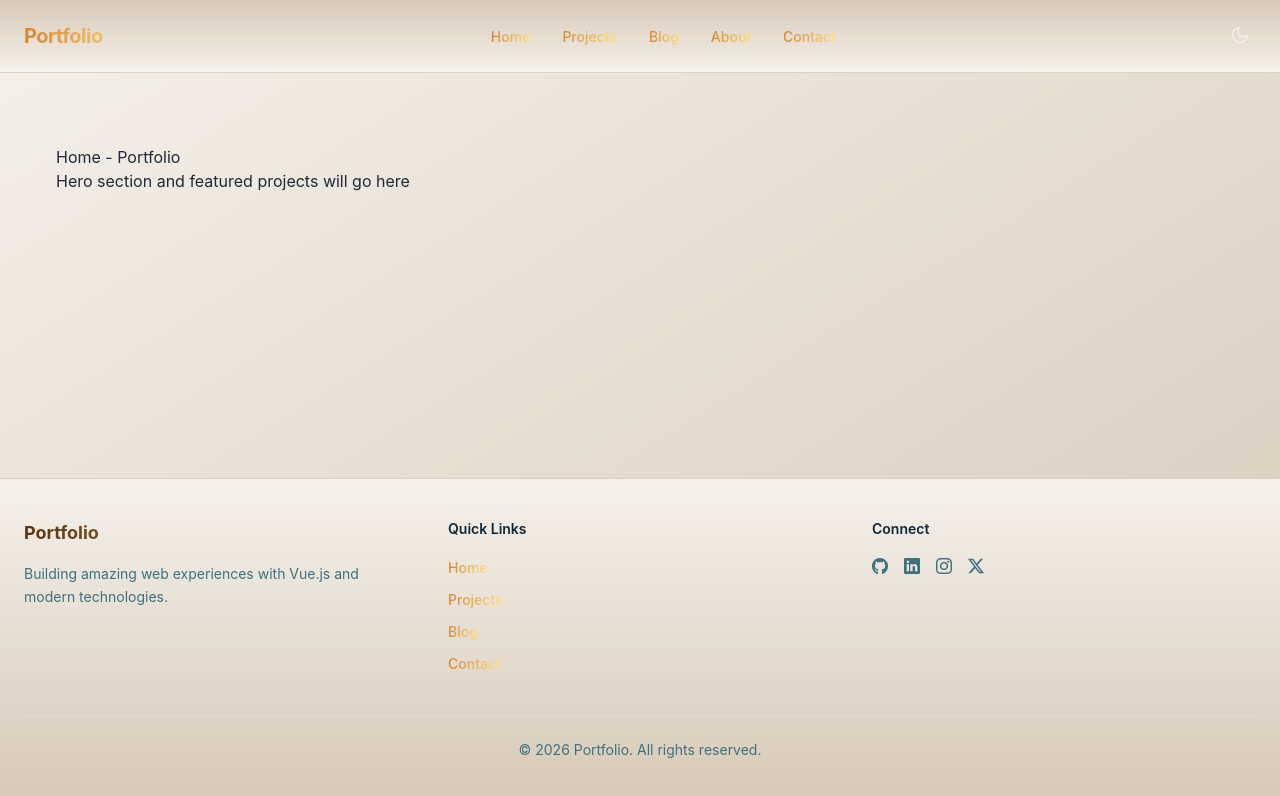
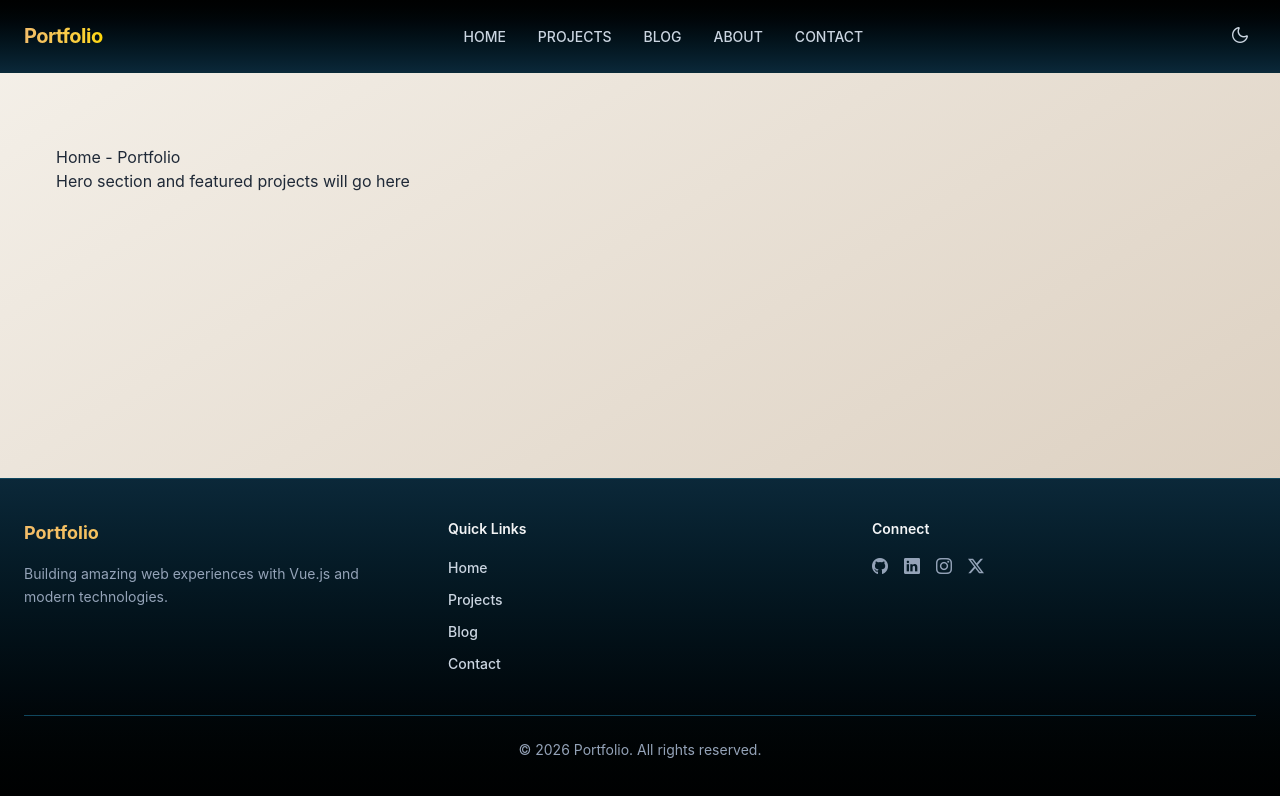
Before and after one commit to YeyderJHJL/Portfolio-jh, a Vue app in the folder portfolio-vue/: page / in a window 1280 px wide. Shown: the top 796 px of the page. Built offline with nearby package versions, Linux system fonts and the light colour scheme.

Commit message:
estandarización de dark en nav y footer

```diff
--- a/portfolio-vue/src/components/DarkModeToggle.vue
+++ b/portfolio-vue/src/components/DarkModeToggle.vue
@@ -7,22 +7,24 @@ const { isDark, toggleDark } = useDarkMode()
 <template>
   <button
     @click="toggleDark"
+    aria-label="Toggle dark mode"
     class="
-    p-2 rounded-lg transition-colors
-    hover:bg-primary-300
-    dark:hover:bg-primary-800
-  "
+      p-2 rounded-lg
+      hover:bg-primary-800
+      transition-all duration-200
+      active:scale-95
+    "
   >
     <!-- Sol = modo claro -->
     <i
       v-if="isDark"
       class="pi pi-sun text-accent-400 text-xl"
-    ></i>
+    />
 
     <!-- Luna = modo oscuro -->
     <i
       v-else
-      class="pi pi-moon text-primary-500 dark:text-primary-700 text-xl"
-    ></i>
+      class="pi pi-moon text-text-dark-secondary text-xl"
+    />
   </button>
 </template>
--- a/portfolio-vue/src/components/Footer.vue
+++ b/portfolio-vue/src/components/Footer.vue
@@ -1,33 +1,39 @@
+<script setup lang="ts">
+const year = new Date().getFullYear()
+</script>
+
 <template>
   <footer
     class="
-      border-t border-primary-500/20
+      border-t border-primary-800
       bg-linear-to-t
-      from-primary-300 to-primary-500
-      dark:from-primary-950 dark:to-primary-900
+      from-primary-950 to-primary-900
+      text-text-dark-secondary
     "
   >
     <div class="max-w-7xl mx-auto px-6 py-10">
       <div class="grid grid-cols-1 md:grid-cols-3 gap-10">
-        <!-- Logo / Brand -->
+
+        <!-- Brand -->
         <div>
-          <h3 class="
-                text-lg font-bold mb-4
-                bg-linear-to-r
-                from-accent-900 to-accent-600
-                dark:from-accent-300 dark:to-accent-200
-                bg-clip-text text-transparent
-              ">
+          <h3
+            class="
+              text-lg font-bold mb-4
+              bg-linear-to-r
+              from-accent-600 to-accent-500
+              bg-clip-text text-transparent
+            "
+          >
             Portfolio
           </h3>
-          <p class="text-sm text-primary-700 dark:text-primary-400 leading-relaxed">
+          <p class="text-sm leading-relaxed text-text-dark-muted">
             Building amazing web experiences with Vue.js and modern technologies.
           </p>
         </div>
 
         <!-- Quick Links -->
         <div>
-          <h4 class="text-sm font-semibold text-primary-900 dark:text-primary-300 mb-4">
+          <h4 class="text-sm font-semibold mb-4 text-text-dark-primary">
             Quick Links
           </h4>
           <ul class="space-y-2">
@@ -36,16 +42,10 @@
                 :to="{ name: 'home' }"
                 class="
                   text-sm font-medium
-                  bg-linear-to-r
-                  from-accent-700 to-accent-400
-                  dark:from-accent-300 dark:to-accent-100
-                  bg-clip-text text-transparent
-
-                  hover:from-accent-600 hover:to-accent-300
-                  dark:hover:from-accent-200 dark:hover:to-accent-50
-
-                  transition-all duration-300
-                  "
+                  text-text-dark-secondary
+                  hover:text-accent-400
+                  transition-colors
+                "
               >
                 Home
               </router-link>
@@ -55,16 +55,9 @@
                 :to="{ name: 'projects' }"
                 class="
                   text-sm font-medium
-                  bg-linear-to-r
-                  from-accent-700 to-accent-400
-                  bg-clip-text text-transparent
-
-                  dark:from-accent-300 dark:to-accent-100
-
-                  hover:from-accent-600 hover:to-accent-300
-                  dark:hover:from-accent-200 dark:hover:to-accent-50
-
-                  transition-all duration-300
+                  text-text-dark-secondary
+                  hover:text-accent-400
+                  transition-colors
                 "
               >
                 Projects
@@ -75,16 +68,9 @@
                 :to="{ name: 'blog' }"
                 class="
                   text-sm font-medium
-                  bg-linear-to-r
-                  from-accent-700 to-accent-400
-                  bg-clip-text text-transparent
-
-                  dark:from-accent-300 dark:to-accent-100
-
-                  hover:from-accent-600 hover:to-accent-300
-                  dark:hover:from-accent-200 dark:hover:to-accent-50
-
-                  transition-all duration-300
+                  text-text-dark-secondary
+                  hover:text-accent-400
+                  transition-colors
                 "
               >
                 Blog
@@ -95,16 +81,9 @@
                 :to="{ name: 'contact' }"
                 class="
                   text-sm font-medium
-                  bg-linear-to-r
-                  from-accent-700 to-accent-400
-                  bg-clip-text text-transparent
-
-                  dark:from-accent-300 dark:to-accent-100
-
-                  hover:from-accent-600 hover:to-accent-300
-                  dark:hover:from-accent-200 dark:hover:to-accent-50
-
-                  transition-all duration-300
+                  text-text-dark-secondary
+                  hover:text-accent-400
+                  transition-colors
                 "
               >
                 Contact
@@ -113,47 +92,73 @@
           </ul>
         </div>
 
-        <!-- Social Media -->
+        <!-- Social -->
         <div>
-          <h4 class="text-sm font-semibold text-primary-900 dark:text-primary-300 mb-4">
+          <h4 class="text-sm font-semibold mb-4 text-text-dark-primary">
             Connect
           </h4>
           <div class="flex items-center gap-4">
             <a
-              v-for="social in socials"
-              :key="social.icon"
-              :href="social.href"
+              href="https://github.com"
               target="_blank"
-              rel="noopener noreferrer"
-              :aria-label="social.label"
+              aria-label="GitHub"
               class="
-                text-primary-700 dark:text-primary-400
-                hover:text-accent-600 dark:hover:text-accent-400
+                text-text-dark-muted
+                hover:text-accent-400
                 transition-colors
               "
             >
-              <i :class="`pi ${social.icon} text-xl`"></i>
+              <i class="pi pi-github text-xl"></i>
+            </a>
+
+            <a
+              href="https://linkedin.com"
+              target="_blank"
+              aria-label="LinkedIn"
+              class="
+                text-text-dark-muted
+                hover:text-accent-400
+                transition-colors
+              "
+            >
+              <i class="pi pi-linkedin text-xl"></i>
+            </a>
+
+            <a
+              href="https://instagram.com"
+              target="_blank"
+              aria-label="Instagram"
+              class="
+                text-text-dark-muted
+                hover:text-accent-400
+                transition-colors
+              "
+            >
+              <i class="pi pi-instagram text-xl"></i>
+            </a>
+
+            <a
+              href="https://twitter.com"
+              target="_blank"
+              aria-label="Twitter"
+              class="
+                text-text-dark-muted
+                hover:text-accent-400
+                transition-colors
+              "
+            >
+              <i class="pi pi-twitter text-xl"></i>
             </a>
           </div>
         </div>
       </div>
 
-      <!-- Copyright -->
-      <div class="border-t border-primary-500/20 mt-10 pt-6 text-center">
-        <p class="text-sm text-primary-700 dark:text-primary-400">
+      <!-- Bottom -->
+      <div class="border-t border-primary-800 mt-10 pt-6 text-center">
+        <p class="text-sm text-text-dark-muted">
           © {{ year }} Portfolio. All rights reserved.
         </p>
       </div>
     </div>
   </footer>
 </template>
-<script setup lang="ts">
-const year = new Date().getFullYear()
-
-const socials = [
-  { icon: 'pi-github', href: 'https://github.com', label: 'GitHub' },
-  { icon: 'pi-linkedin', href: 'https://linkedin.com', label: 'LinkedIn' },
-  { icon: 'pi-instagram', href: 'https://instagram.com', label: 'Instagram' },
-  { icon: 'pi-twitter', href: 'https://twitter.com', label: 'Twitter' },
-]
-</script>
--- a/portfolio-vue/src/components/Navbar.vue
+++ b/portfolio-vue/src/components/Navbar.vue
@@ -17,11 +17,13 @@ const closeMobileMenu = () => {
   <header
     class="
       sticky top-0 z-50
-      border-b border-primary-500/20
+      backdrop-blur
+
       bg-linear-to-b
-      from-primary-300 to-primary-500
-      dark:from-primary-950 dark:to-primary-900
-      backdrop-blur
+      from-primary-950 to-primary-900
+      border-b border-primary-800/60
+
+      text-text-dark-primary
     "
   >
     <nav class="max-w-7xl mx-auto px-6 py-4 flex items-center justify-between">
@@ -32,8 +34,7 @@ const closeMobileMenu = () => {
         class="
           text-xl font-bold tracking-tight
           bg-linear-to-r
-          from-accent-700 to-accent-600
-          dark:from-accent-400 dark:to-accent-200
+          from-accent-600 to-accent-500
           bg-clip-text text-transparent
           transition-all
         "
@@ -48,75 +49,59 @@ const closeMobileMenu = () => {
             :to="{ name: 'home' }"
             class="
               text-sm font-medium
-              bg-linear-to-r
-              from-accent-700 to-accent-400
-              dark:from-accent-300 dark:to-accent-100
-              bg-clip-text text-transparent
-              hover:from-accent-600 hover:to-accent-300
-              dark:hover:from-accent-200 dark:hover:to-accent-50
-              transition-all duration-300
+              text-text-dark-secondary
+              hover:text-accent-400 hover:tracking-wide
+              transition-all duration-200
             "
-          >Home</router-link>
+          >HOME</router-link>
         </li>
+
         <li>
           <router-link
             :to="{ name: 'projects' }"
             class="
               text-sm font-medium
-              bg-linear-to-r
-              from-accent-700 to-accent-400
-              dark:from-accent-300 dark:to-accent-100
-              bg-clip-text text-transparent
-              hover:from-accent-600 hover:to-accent-300
-              dark:hover:from-accent-200 dark:hover:to-accent-50
-              transition-all duration-300
+              text-text-dark-secondary
+              hover:text-accent-400 hover:tracking-wide
+              transition-all duration-200
             "
-          >Projects</router-link>
+          >PROJECTS</router-link>
         </li>
+
         <li>
           <router-link
             :to="{ name: 'blog' }"
             class="
               text-sm font-medium
-              bg-linear-to-r
-              from-accent-700 to-accent-400
-              dark:from-accent-300 dark:to-accent-100
-              bg-clip-text text-transparent
-              hover:from-accent-600 hover:to-accent-300
-              dark:hover:from-accent-200 dark:hover:to-accent-50
-              transition-all duration-300
+              text-text-dark-secondary
+              hover:text-accent-400 hover:tracking-wide
+              transition-all duration-200
             "
-          >Blog</router-link>
+          >BLOG</router-link>
         </li>
+
         <li>
           <router-link
             :to="{ name: 'about' }"
             class="
               text-sm font-medium
-              bg-linear-to-r
-              from-accent-700 to-accent-400
-              dark:from-accent-300 dark:to-accent-100
-              bg-clip-text text-transparent
-              hover:from-accent-600 hover:to-accent-300
-              dark:hover:from-accent-200 dark:hover:to-accent-50
-              transition-all duration-300
+              text-text-dark-secondary
+              hover:text-accent-400 hover:tracking-wide
+              transition-all duration-200
             "
-          >About</router-link>
+          >ABOUT</router-link>
         </li>
+
         <li>
           <router-link
             :to="{ name: 'contact' }"
             class="
               text-sm font-medium
-              bg-linear-to-r
-              from-accent-700 to-accent-400
-              dark:from-accent-300 dark:to-accent-100
-              bg-clip-text text-transparent
-              hover:from-accent-600 hover:to-accent-300
-              dark:hover:from-accent-200 dark:hover:to-accent-50
-              transition-all duration-300
+              text-text-dark-secondary
+              hover:text-accent-400 hover:tracking-wide
+              transition-all duration-200
             "
-          >Contact</router-link>
+          >CONTACT</router-link>
         </li>
       </ul>
 
@@ -126,13 +111,17 @@ const closeMobileMenu = () => {
 
         <button
           class="
-            md:hidden p-2 rounded-lg
-            hover:bg-primary-400 dark:hover:bg-primary-800
-            transition-colors
+            md:hidden
+            p-2 rounded-lg
+
+            text-accent-400
+            hover:bg-primary-800
+
+            transition-colors duration-200
           "
           @click="toggleMobileMenu"
         >
-          <i class="pi pi-bars text-xl text-primary-800 dark:text-primary-300"></i>
+          <i class="pi pi-bars text-xl"></i>
         </button>
       </div>
     </nav>
@@ -142,63 +131,84 @@ const closeMobileMenu = () => {
       v-if="isMobileMenuOpen"
       class="
         md:hidden
-        border-t border-primary-500/20
-        bg-linear-to-b
-        from-primary-300 to-primary-500
-        dark:from-primary-950 dark:to-primary-900
+        absolute top-full left-0 w-full z-50
+
+        bg-primary-900
+        border-t border-primary-800
+
+        transition-all
       "
     >
       <ul class="px-6 py-4 space-y-4">
-        <li><router-link @click="closeMobileMenu" class="
-                                                  text-sm font-medium
-                                                  bg-linear-to-r
-                                                  from-accent-700 to-accent-400
-                                                  dark:from-accent-300 dark:to-accent-100
-                                                  bg-clip-text text-transparent
-                                                  hover:from-accent-600 hover:to-accent-300
-                                                  dark:hover:from-accent-200 dark:hover:to-accent-50
-                                                  transition-all duration-300
-          " :to="{ name: 'home' }">Home</router-link></li>
-        <li><router-link @click="closeMobileMenu" class="
-                                                  text-sm font-medium
-                                                  bg-linear-to-r
-                                                  from-accent-700 to-accent-400
-                                                  dark:from-accent-300 dark:to-accent-100
-                                                  bg-clip-text text-transparent
-                                                  hover:from-accent-600 hover:to-accent-300
-                                                  dark:hover:from-accent-200 dark:hover:to-accent-50
-                                                  transition-all duration-300
-          " :to="{ name: 'projects' }">Projects</router-link></li>
-        <li><router-link @click="closeMobileMenu" class="
-                                                  text-sm font-medium
-                                                  bg-linear-to-r
-                                                  from-accent-700 to-accent-400
-                                                  dark:from-accent-300 dark:to-accent-100
-                                                  bg-clip-text text-transparent
-                                                  hover:from-accent-600 hover:to-accent-300
-                                                  dark:hover:from-accent-200 dark:hover:to-accent-50
-                                                  transition-all duration-300
-          " :to="{ name: 'blog' }">Blog</router-link></li>
-        <li><router-link @click="closeMobileMenu" class="
-                                                  text-sm font-medium
-                                                  bg-linear-to-r
-                                                  from-accent-700 to-accent-400
-                                                  dark:from-accent-300 dark:to-accent-100
-                                                  bg-clip-text text-transparent
-                                                  hover:from-accent-600 hover:to-accent-300
-                                                  dark:hover:from-accent-200 dark:hover:to-accent-50
-                                                  transition-all duration-300
-          " :to="{ name: 'about' }">About</router-link></li>
-        <li><router-link @click="closeMobileMenu" class="
-                                                  text-sm font-medium
-                                                  bg-linear-to-r
-                                                  from-accent-700 to-accent-400
-                                                  dark:from-accent-300 dark:to-accent-100
-                                                  bg-clip-text text-transparent
-                                                  hover:from-accent-600 hover:to-accent-300
-                                                  dark:hover:from-accent-200 dark:hover:to-accent-50
-                                                  transition-all duration-300
-          " :to="{ name: 'contact' }">Contact</router-link></li>
+        <li>
+          <router-link
+            @click="closeMobileMenu"
+            :to="{ name: 'home' }"
+            class="
+              block
+              text-sm font-medium
+              text-text-dark-secondary
+              hover:text-accent-400
+              transition-colors duration-200
+            "
+          >Home</router-link>
+        </li>
+
+        <li>
+          <router-link
+            @click="closeMobileMenu"
+            :to="{ name: 'projects' }"
+            class="
+              block
+              text-sm font-medium
+              text-text-dark-secondary
+              hover:text-accent-400
+              transition-colors duration-200
+            "
+          >Projects</router-link>
+        </li>
+
+        <li>
+          <router-link
+            @click="closeMobileMenu"
+            :to="{ name: 'blog' }"
+            class="
+              block
+              text-sm font-medium
+              text-text-dark-secondary
+              hover:text-accent-400
+              transition-colors duration-200
+            "
+          >Blog</router-link>
+        </li>
+
+        <li>
+          <router-link
+            @click="closeMobileMenu"
+            :to="{ name: 'about' }"
+            class="
+              block
+              text-sm font-medium
+              text-text-dark-secondary
+              hover:text-accent-400
+              transition-colors duration-200
+            "
+          >About</router-link>
+        </li>
+
+        <li>
+          <router-link
+            @click="closeMobileMenu"
+            :to="{ name: 'contact' }"
+            class="
+              block
+              text-sm font-medium
+              text-text-dark-secondary
+              hover:text-accent-400
+              transition-colors duration-200
+            "
+          >Contact</router-link>
+        </li>
       </ul>
     </div>
   </header>
```
Also changed, not shown: portfolio-vue/src/components/AdminSidebar.vue (+77 -55 lines).
